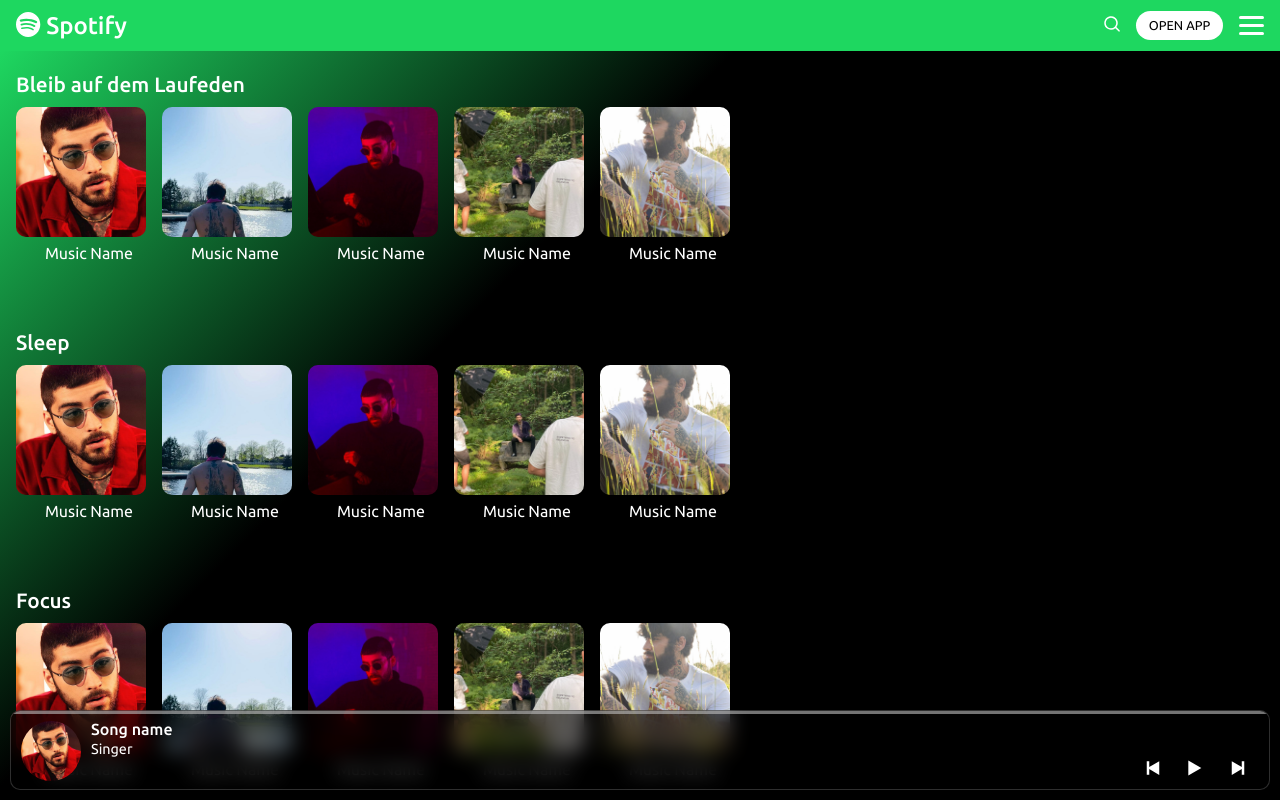
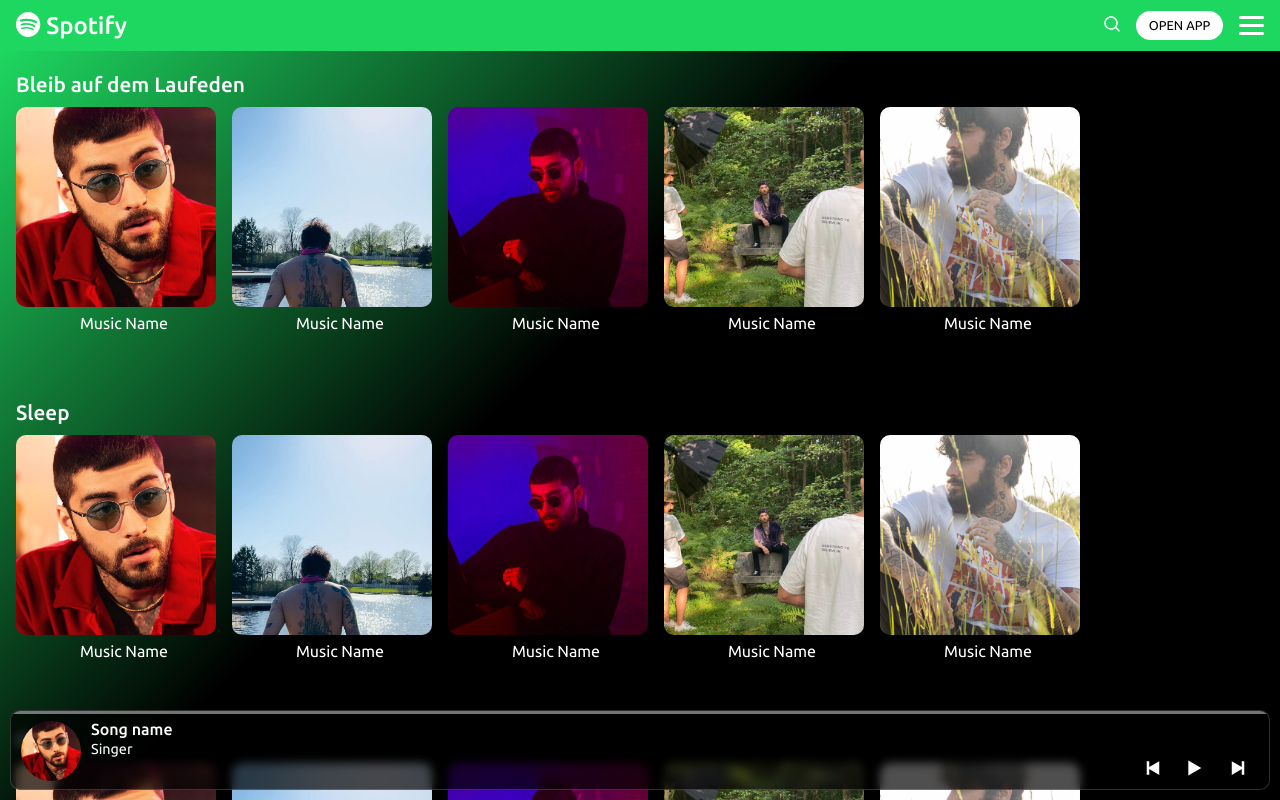
Before and after one commit to Hamed-Taherkhani/spotify, a React (Create React App) app: page /music/1/1 in a window 1280 px wide. Shown: the top 800 px of the page. Built offline with nearby package versions, Linux system fonts and the light colour scheme.

Commit message:
Fix some bugs.

```diff
--- a/public/index.html
+++ b/public/index.html
@@ -4,7 +4,7 @@
     <meta charset="utf-8" />
     <link rel="icon" href="%PUBLIC_URL%/favicon.ico" />
     <meta name="viewport" content="width=device-width, initial-scale=1" />
-    <meta name="theme-color" content="#000000" />
+    <meta name="theme-color" content="#1ed760" />
     <meta
       name="description"
       content="Web site created using create-react-app"
--- a/src/Components/Player.js
+++ b/src/Components/Player.js
@@ -60,8 +60,10 @@ function togglePlayer() {
 
   if (classes.contains("close")) {
     classes.replace("close", "open");
+    document.body.style = "height: 0px !important; overflow: hidden";
   } else {
     classes.replace("open", "close");
+    document.body.attributes.removeNamedItem("style");
   }
 }
 
--- a/src/Components/css/Category.css
+++ b/src/Components/css/Category.css
@@ -25,8 +25,12 @@
   margin-left: 1rem;
 }
 .category-component-539 .music-list .music .cover {
-  width: 130px;
-  height: 130px;
+  width: 43vw;
+  height: 43vw;
+  min-width: 130px;
+  min-height: 130px;
+  max-width: 200px;
+  max-height: 200px;
   overflow: hidden;
   -o-object-fit: cover;
      object-fit: cover;
--- a/src/Components/css/Footer.css
+++ b/src/Components/css/Footer.css
@@ -1,5 +1,5 @@
 .root-footer {
-  padding: 2rem 1rem 100px 1rem;
+  padding: 2rem 1rem 110px 1rem;
   background-color: #000;
 }
 .root-footer .footer-links-category-list .links-category {
--- a/src/Components/css/Player.css
+++ b/src/Components/css/Player.css
@@ -10,11 +10,7 @@
   justify-content: space-between;
   z-index: 1002;
   transition: 500ms ease;
-  -webkit-backdrop-filter: blur(0);
-          backdrop-filter: blur(0);
-  transition-property: width, height, bottom, left, background-color, border-radius, -webkit-backdrop-filter;
-  transition-property: width, height, bottom, left, background-color, backdrop-filter, border-radius;
-  transition-property: width, height, bottom, left, background-color, backdrop-filter, border-radius, -webkit-backdrop-filter;
+  transition-property: width, height, bottom, left, background-color, border-radius;
 }
 .player.close {
   height: 80px;
@@ -22,9 +18,9 @@
   border-radius: 10px;
   bottom: 10px;
   left: 10px;
-  background-color: rgba(0, 0, 0, 0.568627451);
-  -webkit-backdrop-filter: blur(10px);
-          backdrop-filter: blur(10px);
+  background-color: rgba(0, 0, 0, 0.6901960784);
+  -webkit-backdrop-filter: blur(5px);
+          backdrop-filter: blur(5px);
   border: 1px solid rgba(255, 255, 255, 0.1803921569);
   z-index: 900;
 }
@@ -42,7 +38,6 @@
   width: 60px;
   height: 60px;
   border-radius: 50% !important;
-  overflow: hidden;
   position: absolute;
   top: 10px;
   left: 10px;
@@ -114,12 +109,16 @@
 .player main {
   display: flex;
   justify-content: center;
-  transition: 600ms ease;
 }
 .player main .cover {
-  width: 150px;
-  height: 150px;
-  transition: inherit;
+  width: 55vw;
+  height: 55vw;
+  max-width: 500px;
+  max-height: 500px;
+  transition: 300ms ease;
+  transition-property: width, height;
+  border-radius: 2px !important;
+  overflow: hidden;
 }
 .player main .cover img {
   width: 100%;
@@ -129,7 +128,6 @@
 }
 .player footer {
   padding: 1rem;
-  transition: all 600ms ease;
 }
 .player footer .song-details {
   width: 70%;
@@ -137,20 +135,16 @@
 .player footer .song-details .song-name {
   font-size: 1.3rem;
   margin-bottom: 0.3rem;
-  transition: inherit;
 }
 .player footer .song-details .singer {
-  transition: inherit;
   font-size: 1.1rem;
 }
 .player footer .music-controls {
   margin-top: 1rem;
-  transition: inherit;
 }
 .player footer .music-controls .range {
   position: relative;
   width: 100%;
-  transition: inherit;
 }
 .player footer .music-controls .range .line {
   background-color: rgba(190, 190, 190, 0.6039215686);
--- a/src/Components/sass/Category.scss
+++ b/src/Components/sass/Category.scss
@@ -31,8 +31,12 @@
       }
 
       .cover {
-        width: 130px;
-        height: 130px;
+        width: 43vw;
+        height: 43vw;
+        min-width: 130px;
+        min-height: 130px;
+        max-width: 200px;
+        max-height: 200px;
         overflow: hidden;
         object-fit: cover;
         border-radius: 10px;
--- a/src/Components/sass/Footer.scss
+++ b/src/Components/sass/Footer.scss
@@ -1,5 +1,5 @@
 .root-footer {
-  padding: 2rem 1rem 100px 1rem;
+  padding: 2rem 1rem 110px 1rem;
   background-color: #000;
 
   .footer-links-category-list {
--- a/src/Components/sass/Player.scss
+++ b/src/Components/sass/Player.scss
@@ -12,9 +12,8 @@ $circle-size: 11px;
   justify-content: space-between;
   z-index: 1002;
   transition: 500ms ease;
-  backdrop-filter: blur(0);
   transition-property: width, height, bottom, left, background-color,
-    backdrop-filter, border-radius;
+    border-radius;
 
   &.close {
     height: 80px;
@@ -22,8 +21,8 @@ $circle-size: 11px;
     border-radius: 10px;
     bottom: 10px;
     left: 10px;
-    background-color: #00000091;
-    backdrop-filter: blur(10px);
+    background-color: #000000b0;
+    backdrop-filter: blur(5px);
     border: 1px solid #ffffff2e;
     z-index: 900;
 
@@ -42,7 +41,6 @@ $circle-size: 11px;
         width: 60px;
         height: 60px;
         border-radius: 50% !important;
-        overflow: hidden;
         position: absolute;
         top: 10px;
         left: 10px;
@@ -139,12 +137,16 @@ $circle-size: 11px;
   main {
     display: flex;
     justify-content: center;
-    transition: 600ms ease;
 
     .cover {
-      width: 150px;
-      height: 150px;
-      transition: inherit;
+      width: 55vw;
+      height: 55vw;
+      max-width: 500px;
+      max-height: 500px;
+      transition: 300ms ease;
+      transition-property: width, height;
+      border-radius: 2px !important;
+      overflow: hidden;
 
       img {
         width: 100%;
@@ -156,7 +158,6 @@ $circle-size: 11px;
 
   footer {
     padding: 1rem;
-    transition: all 600ms ease;
 
     .song-details {
       width: 70%;
@@ -164,23 +165,19 @@ $circle-size: 11px;
       .song-name {
         font-size: 1.3rem;
         margin-bottom: 0.3rem;
-        transition: inherit;
       }
 
       .singer {
-        transition: inherit;
         font-size: 1.1rem;
       }
     }
 
     .music-controls {
       margin-top: 1rem;
-      transition: inherit;
 
       .range {
         position: relative;
         width: 100%;
-        transition: inherit;
 
         .line {
           background-color: #bebebe9a;
```
Also changed, not shown: 2 other files (tests, documents, lock files or other folders).
